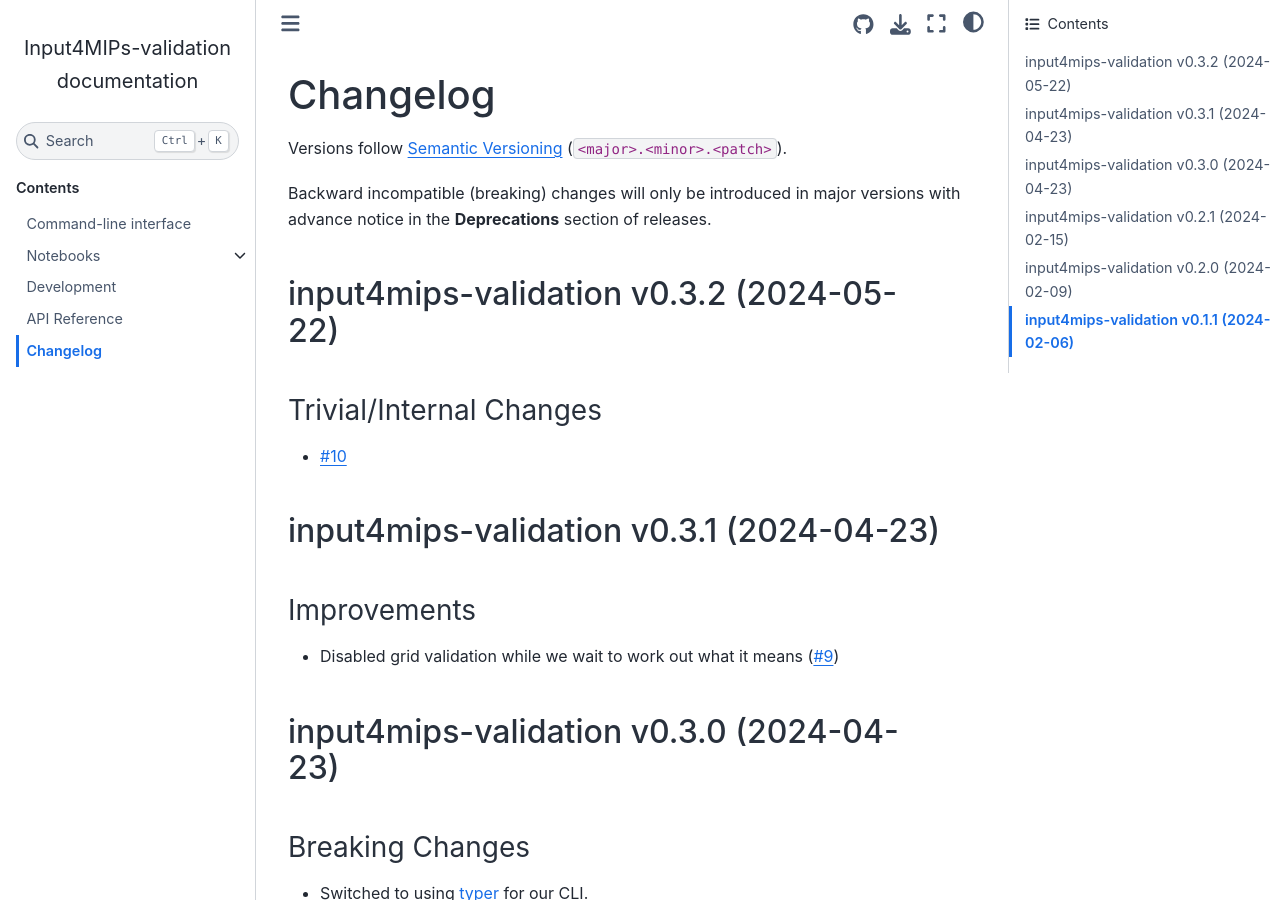
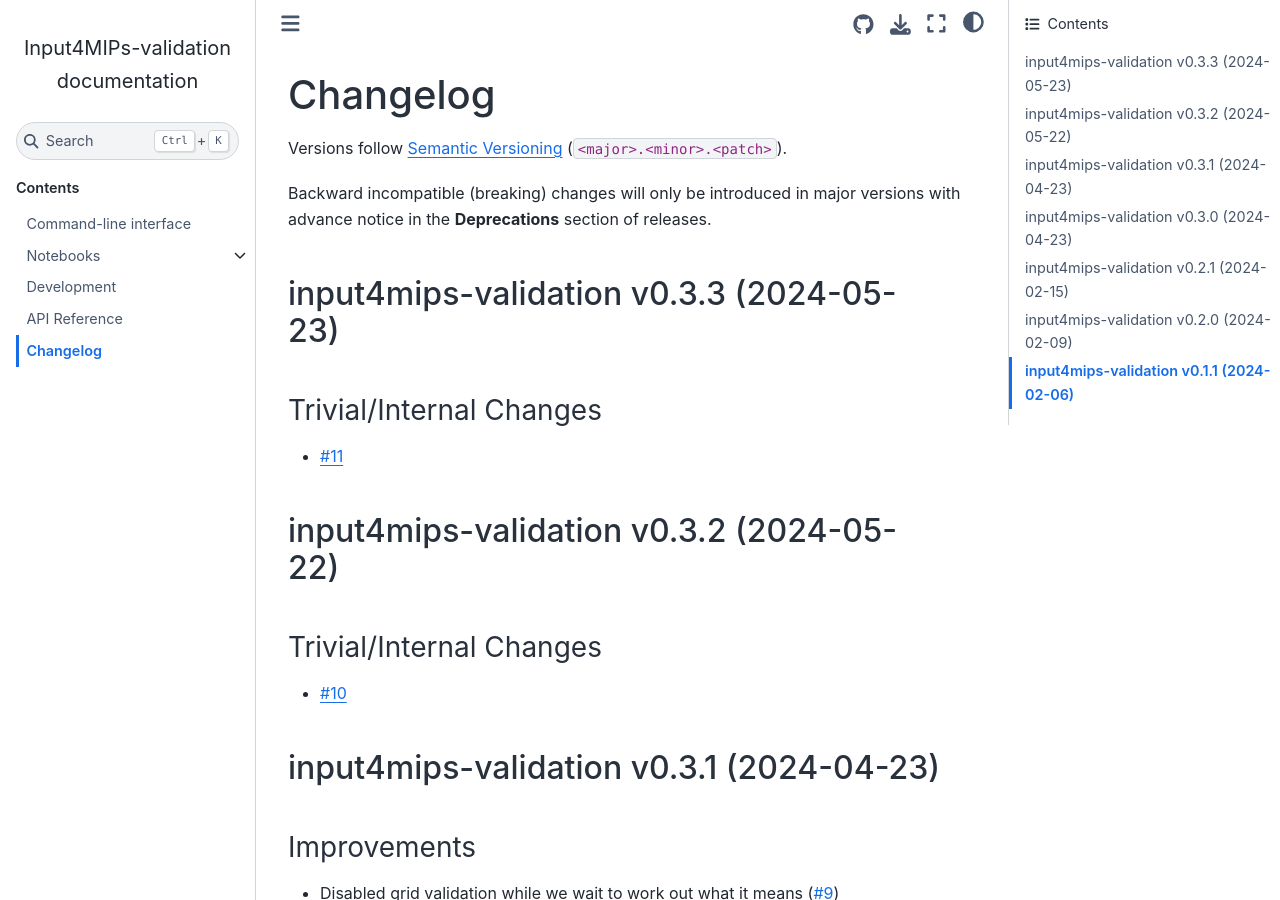
Before and after one commit to climate-resource/input4mips_validation, a Sphinx documentation site: the page built from docs/source/changelog.md, in a window 1280 px wide and 900 px high. Built offline with Sphinx 7.4.7 and the Sphinx Book theme 1.1.4, drawn with Linux system fonts in a browser that asks for light colours; pages that are not in the unit, such as notebooks, are missing from menus.

Commit message:
bump: version 0.3.3a0 -> 0.3.3

```diff
--- a/docs/source/changelog.md
+++ b/docs/source/changelog.md
@@ -18,6 +18,14 @@ of rst and use slightly different categories.
 -->
 
 <!-- towncrier release notes start -->
+
+## input4mips-validation v0.3.3 (2024-05-23)
+
+
+### Trivial/Internal Changes
+
+- [#11](https://github.com/climate-resource/input4mips_validation/pulls/11)
+
 
 ## input4mips-validation v0.3.2 (2024-05-22)
 
--- a/pyproject.toml
+++ b/pyproject.toml
@@ -1,6 +1,6 @@
 [tool.poetry]
 name = "input4mips-validation"
-version = "0.3.3a0"
+version = "0.3.3"
 description = "Validation of input4MIPs data (checking file formats, metadata etc.)."
 authors = ["Zebedee Nicholls <zebedee.nicholls@climate-resource.com>"]
 readme = "README.md"
```
Also changed, not shown: changelog/11.trivial.md (deleted, +0 -1 lines).
